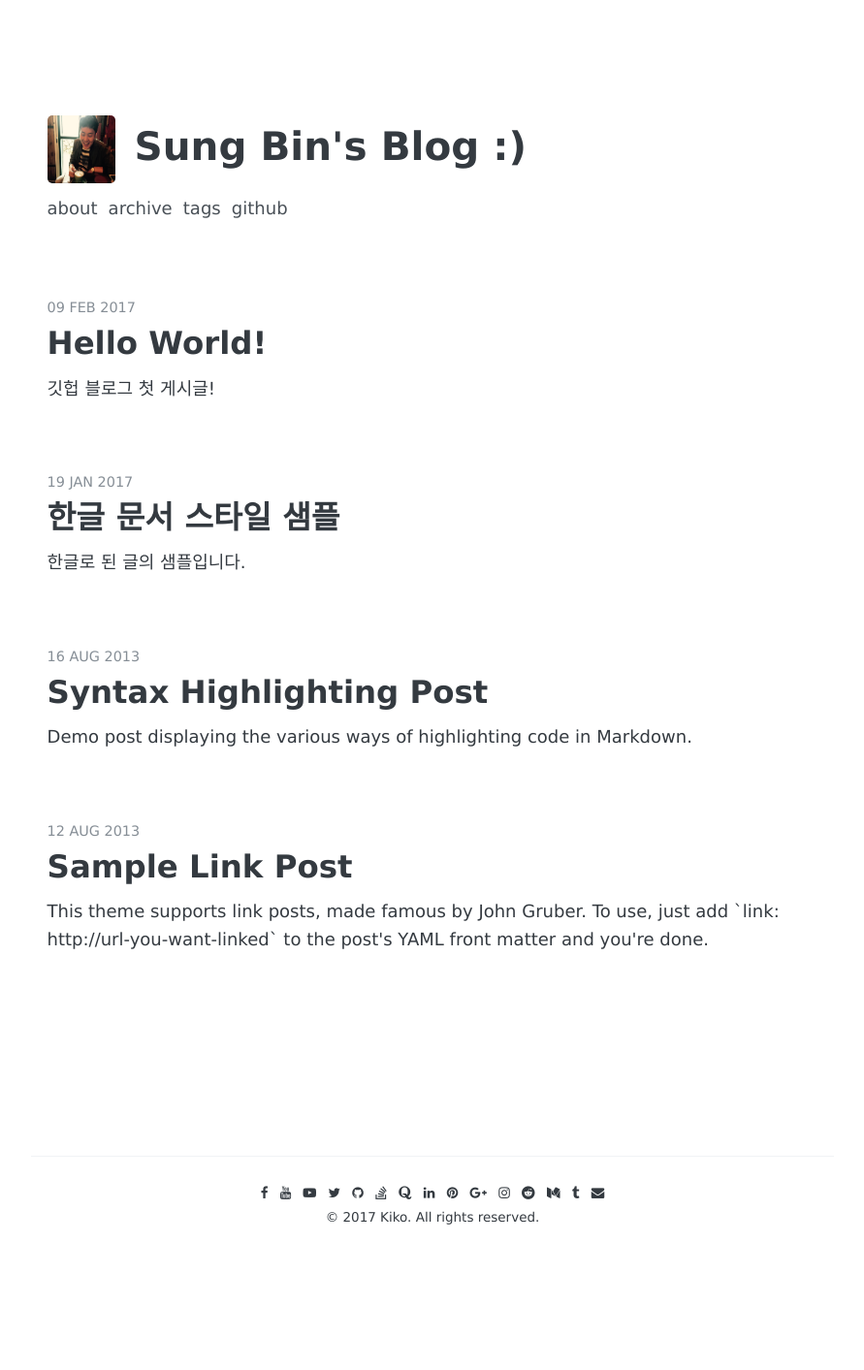
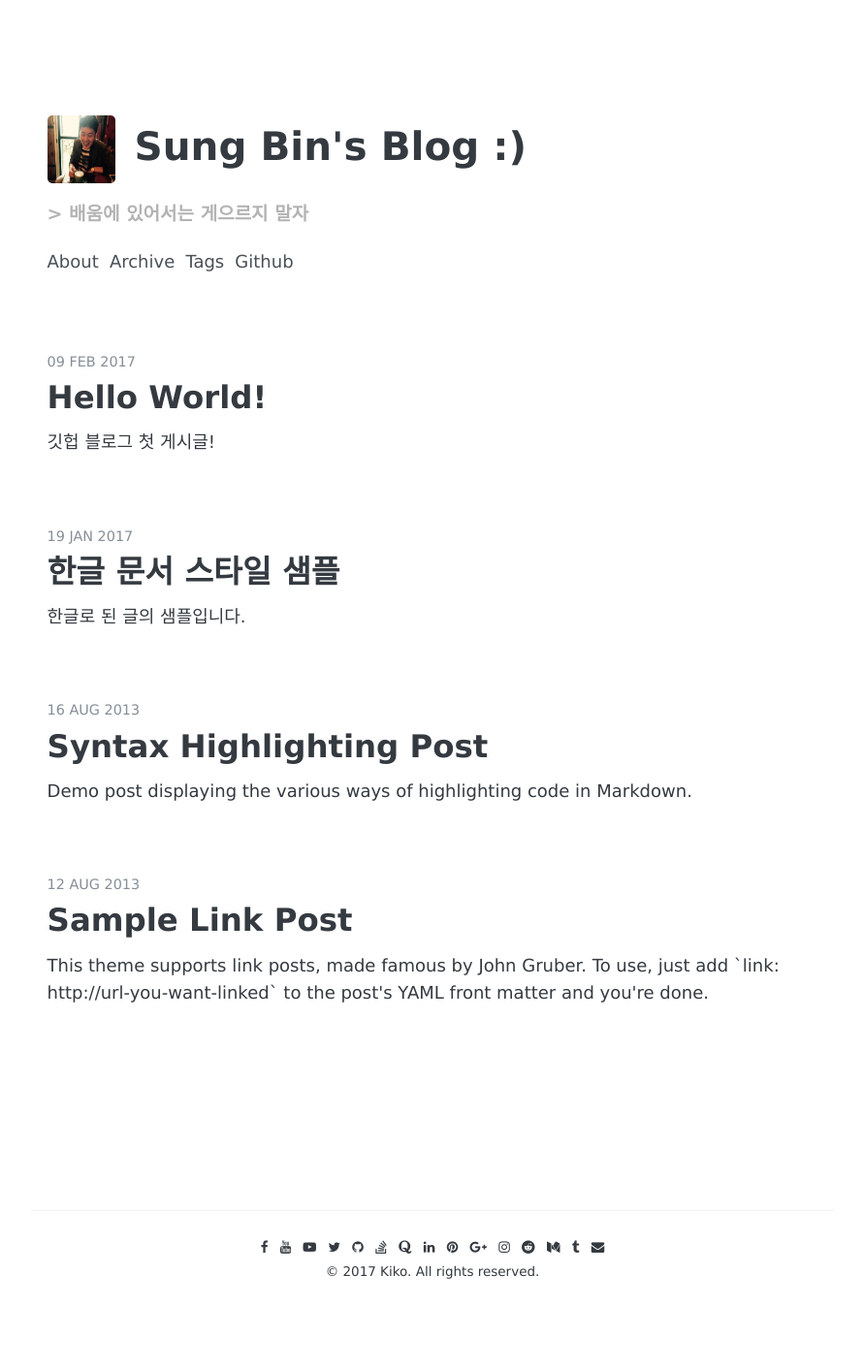
Before and after one commit to SmileBin/SmileBin.github.io, a Jekyll site: the page built from index.html, in a window 1280 px wide. Shown: the whole page at 97% size, without its empty margins (194-1085 px from the left). Built offline with Jekyll 4.4.1, drawn with Linux system fonts in a browser that asks for light colours; some web fonts are replaced; the list of posts is cut into pages by our own code; before the commit the page ends 1357 px from its top, so only the background shows below that.

Commit message:
스타일 수정, 모토 추가

```diff
--- a/_config.yml
+++ b/_config.yml
@@ -4,6 +4,7 @@
 
 # Basic
 name:               "Sung Bin's Blog :)"
+motto:               "> 배움에 있어서는 게으르지 말자"
 
 author:
   facebook:         sungbin2da
@@ -45,7 +46,7 @@ timezone:           Asia/Seoul
 permalink:          /:year-:month-:day/:title/
 
 # Pagination
-paginate:           5
+paginate:           7
 paginate_path:      /page:num/
 
 # Markdown
--- a/_sass/_typography.scss
+++ b/_sass/_typography.scss
@@ -35,6 +35,15 @@ a {
 /*--------------
   Header
   -------------- */
+.header-title span.motto {
+  color:#b3b3b3;
+  font-size:19px;
+}
+
+.header-nav a.menu {
+  text-transform: none;
+}
+
 h1, h2, h3, h4, h5, h6 {
   font-weight: 600;
 }
--- a/index.html
+++ b/index.html
@@ -4,14 +4,15 @@ layout: default
 
 <header class="header">
   <div class="header-title">
-    <a href="{{ site.url }}{{ site.baseurl }}"><img class="profile" src="https://smilebin.github.io/images/profile.png" height="70" width="70">{{ site.name }}</a>
+    <a href="{{ site.url }}{{ site.baseurl }}"><img class="profile" src="https://smilebin.github.io/images/profile.png" height="70" width="70">{{ site.name }}</a><br>
+    <span class="motto">{{ site.motto }}</span>
   </div>
   <nav class="header-nav">
     {% for nav in site.nav %}
     {% if nav.url contains 'http://' or nav.url contains 'https://' %}
-    <a href="{{ nav.url }}">{{ nav.name }}</a>
+    <a href="{{ nav.url }}" class="menu">{{ nav.name }}</a>
     {% else %}
-    <a href="{{ nav.url | prepend: site.baseurl }}">{{ nav.name }}</a>
+    <a href="{{ nav.url | prepend: site.baseurl }}" class="menu">{{ nav.name }}</a>
     {% endif %}
     {% endfor %}
   </nav>
```
